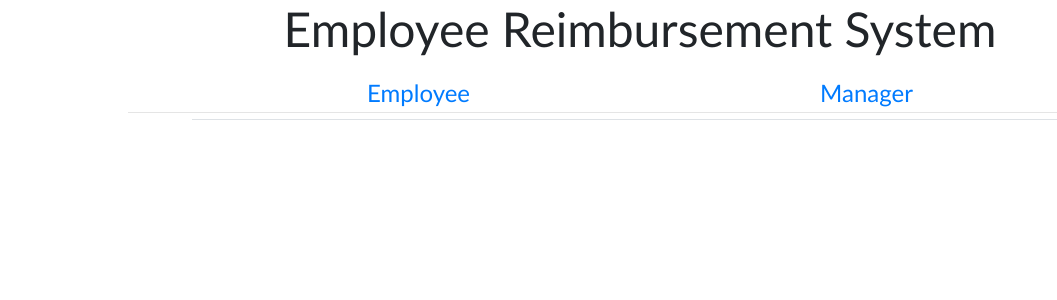
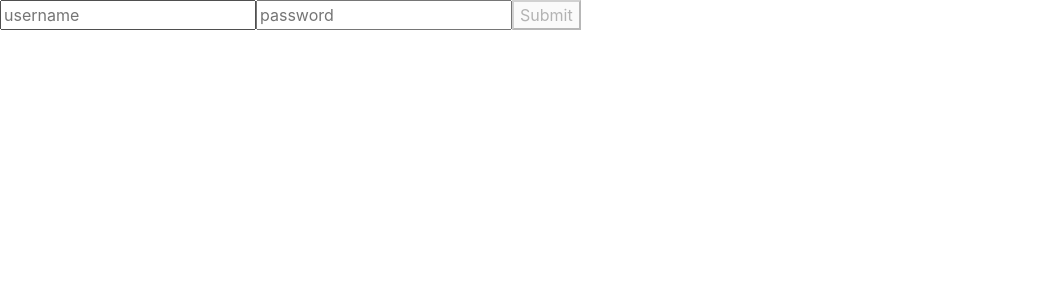
Before and after one commit to casch0/ersproject, an Angular app: page / in a window 1280 px wide. Shown: the top 300 px of the page, without its empty margins (0-1057 px from the left). Built offline with nearby package versions, Linux system fonts and the light colour scheme.

Commit message:
connected to DB, added login

```diff
--- a/package.json
+++ b/package.json
@@ -19,6 +19,7 @@
     "@angular/platform-browser": "~8.2.11",
     "@angular/platform-browser-dynamic": "~8.2.11",
     "@angular/router": "~8.2.11",
+    "ngx-cookie-service": "^2.2.0",
     "rxjs": "~6.4.0",
     "tslib": "^1.10.0",
     "zone.js": "~0.9.1"
--- a/src/app/app-routing.module.ts
+++ b/src/app/app-routing.module.ts
@@ -3,6 +3,7 @@ import { Routes, RouterModule } from '@angular/router';
 import { LoginComponent } from 'src/app/components/login/login.component';
 import { EmployeeComponent } from 'src/app/components/employee/employee.component';
 import { ReimbursementsComponent } from 'src/app/components/reimbursements/reimbursements.component';
+import { MainComponent } from './components/main/main.component';
 
 const routes: Routes = [{
   path: 'login',
--- a/src/app/app.component.html
+++ b/src/app/app.component.html
@@ -1 +1 @@
-<app-main></app-main>
+<app-login></app-login>
--- a/src/app/components/login/login.component.html
+++ b/src/app/components/login/login.component.html
@@ -0,0 +1,18 @@
+<app-main *ngIf="authenticated"></app-main>
+<section id="login" *ngIf="!authenticated">
+    <form>
+        <div *ngIf="invalidInput">
+            Invalid credentials.
+        </div>
+        <input
+            [(ngModel)]="inputUsername" name="username"
+            type="username" placeholder="username">
+        <input
+            [(ngModel)]="inputPassword" name="password"
+            type="password" placeholder="password">
+        <button
+            [disabled]="!(inputUsername && inputPassword)"
+            (click)="submit()"
+        >Submit</button>
+    </form>
+</section>
--- a/src/app/components/login/login.component.ts
+++ b/src/app/components/login/login.component.ts
@@ -1,4 +1,5 @@
 import { Component, OnInit } from '@angular/core';
+import { LoginService } from 'src/app/services/login.service';
 
 @Component({
   selector: 'app-login',
@@ -7,9 +8,30 @@ import { Component, OnInit } from '@angular/core';
 })
 export class LoginComponent implements OnInit {
 
-  constructor() { }
+  // Input values
+  inputUsername = '';
+  inputPassword = '';
+  authenticated = false;
+
+  // Flag set to true when user supplies invalid input
+  invalidInput = false;
+
+  constructor(private loginService: LoginService) { }
 
   ngOnInit() {
   }
 
+  submit() {
+    const credentials = {
+      username: this.inputUsername,
+      password: this.inputPassword
+    };
+    this.loginService.loginHttp(credentials);
+    if(this.loginService.loginHttp(credentials)){
+      this.authenticated = true;
+    }
+    else {
+      this.invalidInput = true;
+    }
+  }
 }
--- a/src/app/components/reimbursements/reimbursements.component.css
+++ b/src/app/components/reimbursements/reimbursements.component.css
@@ -7,7 +7,6 @@ h1 {
     font-family: 'Trebuchet MS', 'Lucida Sans Unicode', 'Lucida Grande', 'Lucida Sans', Arial, sans-serif;
     font-size: 2rem;
     text-align: center;
-    border: 5px solid gray;
     width: 25%;
     display: flex;
     flex-direction: column;
--- /dev/null
+++ b/src/app/services/login.service.ts
@@ -0,0 +1,40 @@
+import { Injectable } from '@angular/core';
+import { HttpClient } from '@angular/common/http';
+import { Router } from '@angular/router';
+
+/* Note that services will generally have this decorator */
+@Injectable({
+  providedIn: 'root'
+})
+export class LoginService {
+
+  currentlyLoggedIn = false;
+  authenticated = false;
+
+  constructor(private httpClient: HttpClient, private router: Router) { }
+
+
+  async loginHttp(credentials: {username: string, password: string}) {
+    const loginCredentials = {
+      username: credentials.username,
+      password: credentials.password
+    };
+    var valid = false;
+    const url = 'http://localhost:8081/Project1/session';
+    await this.httpClient.post(url, loginCredentials)
+        .subscribe((data) => {
+          var b = JSON.parse(JSON.stringify(data));
+          if (b.username == ''){
+            valid=false;
+          } else {
+            valid = true;
+          }
+          if (valid) {
+            this.authenticated = true;
+          } else {
+            this.authenticated = false;
+          }
+        });
+        return this.authenticated;
+  }
+}
```
Also changed, not shown: src/app/app.module.ts (+7 -2 lines), 2 other files (tests, documents, lock files or other folders).
